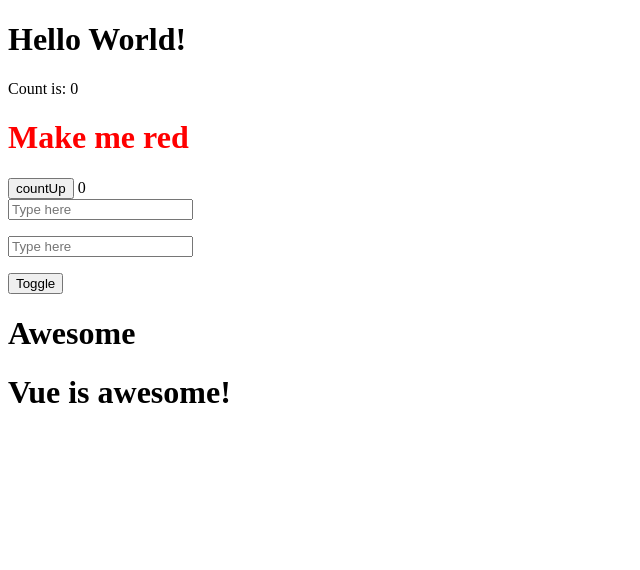
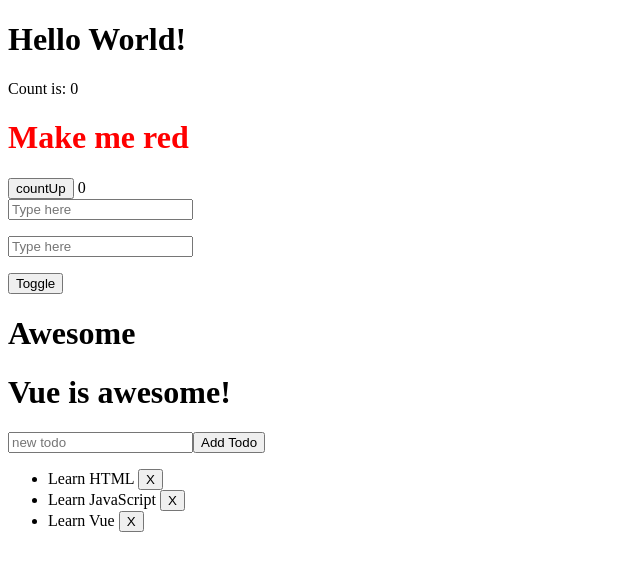
Before and after one commit to shusaku009/vue-tutorial, a Vue app: page / in a window 1280 px wide. Shown: the top 570 px of the page, without its empty margins (0-640 px from the left). Built offline with nearby package versions, Linux system fonts and the light colour scheme.

Commit message:
add: 配列の処理を追加

```diff
--- a/src/App.vue
+++ b/src/App.vue
@@ -1,5 +1,7 @@
 <script setup lang="ts">
 import { reactive, ref } from "vue";
+
+let id = 0;
 
 const counter = reactive({ count: 0 });
 const count = ref(0);
@@ -8,6 +10,12 @@
 const text = ref("");
 const modeltext = ref("");
 const awesome = ref(true);
+const newTodo = ref("");
+const todos = ref([
+  { id: id++, text: "Learn HTML" },
+  { id: id++, text: "Learn JavaScript" },
+  { id: id++, text: "Learn Vue" },
+]);
 
 function incrementCount() {
   count.value++;
@@ -21,6 +29,15 @@
 
 function toggleAwesome(): void {
   awesome.value = !awesome.value;
+}
+
+function addTodo(): void {
+  todos.value.push({ id: id++, text: newTodo.value });
+  newTodo.value = "";
+}
+
+function removeTodo(todo): void {
+  todos.value = todos.value.filter((t) => t !== todo);
 }
 </script>
 
@@ -38,6 +55,16 @@
   <h1>{{ awesome ? "Awesome" : "Not Awesome" }}</h1>
   <h1 v-if="awesome">Vue is awesome!</h1>
   <h1 v-else>Vue is not awesome!</h1>
+  <form @submit.prevent="addTodo">
+    <input v-model="newTodo" required placeholder="new todo" />
+    <button>Add Todo</button>
+  </form>
+  <ul>
+    <li v-for="todo in todos" :key="todo.id">
+      {{ todo.text }}
+      <button @click="removeTodo(todo)">X</button>
+    </li>
+  </ul>
 </template>
 
 <style>
```
